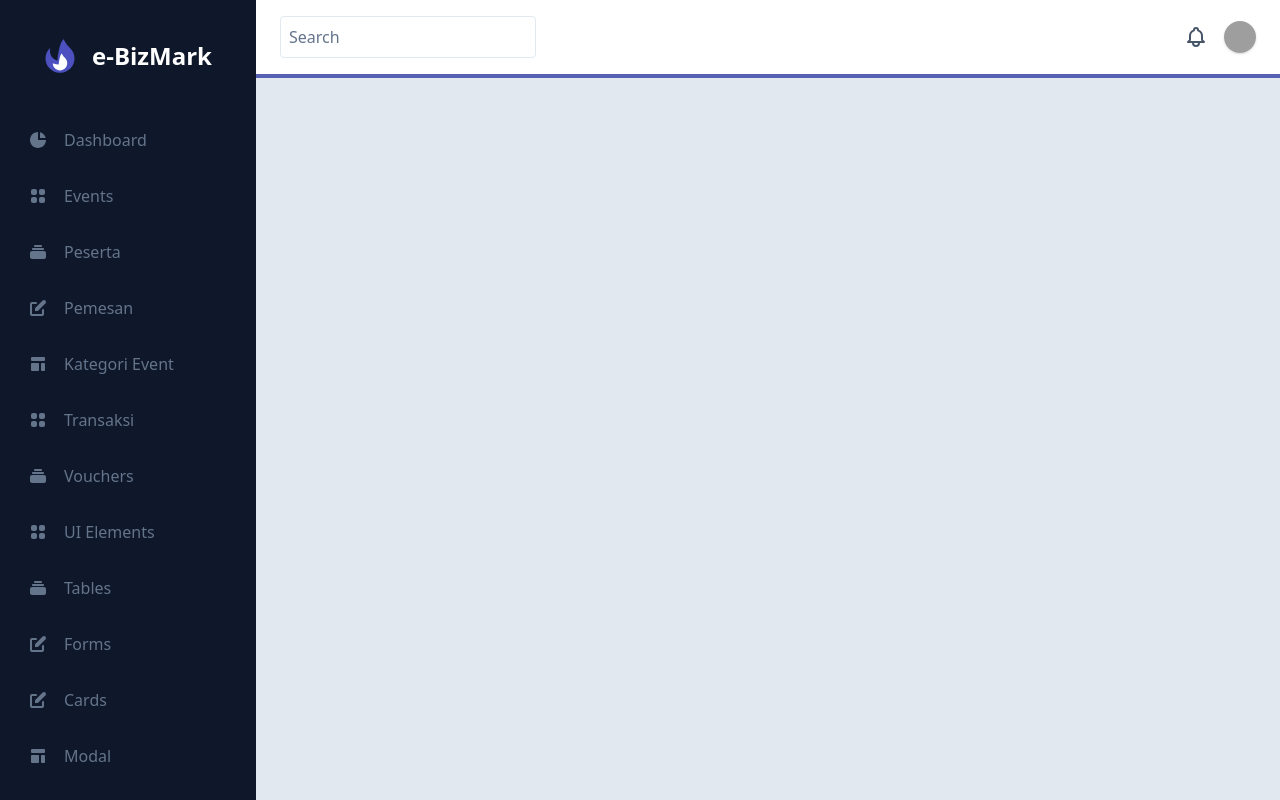
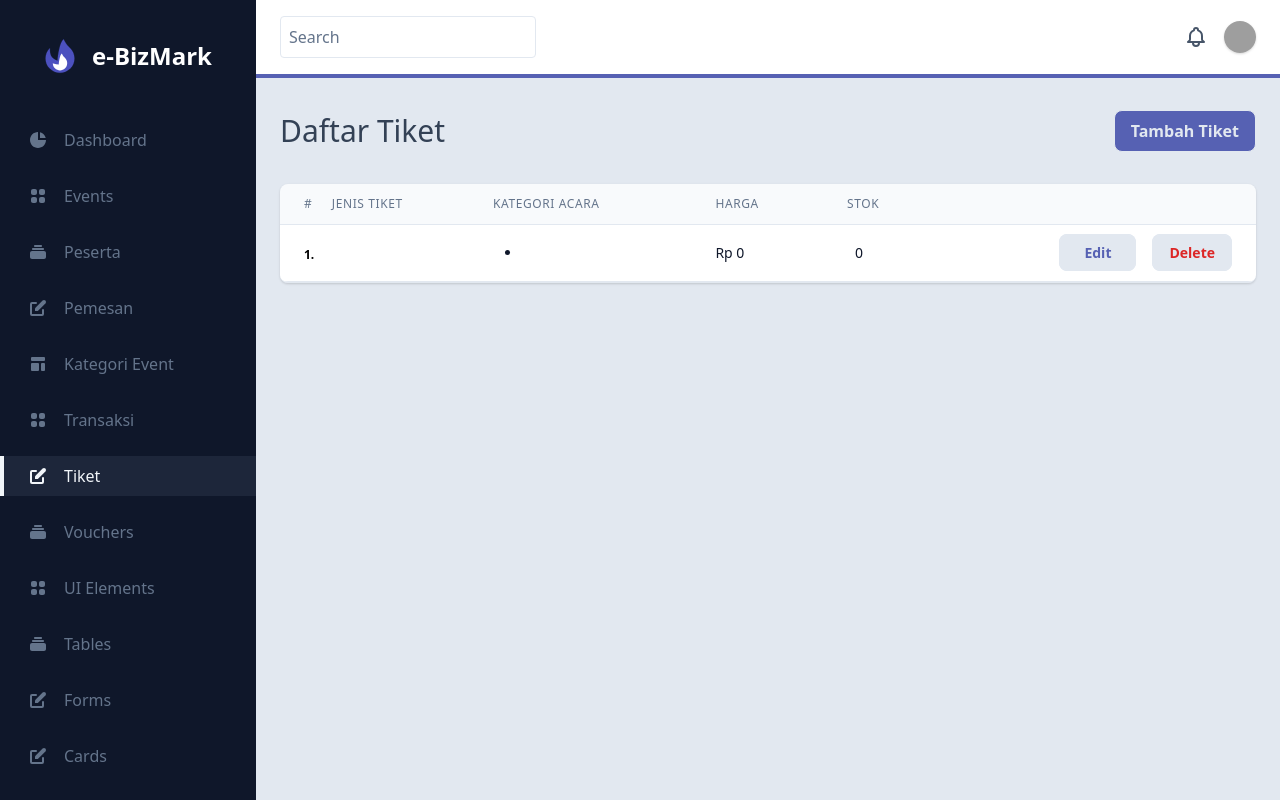
Before and after one commit to eBizmark/frontend-admin, a Vue app: page /tickets in a window 1280 px wide. Built offline with nearby package versions, Linux system fonts and the light colour scheme; no server answers; grey boxes are pictures that could not be loaded.

Commit message:
add tiket table/tab

```diff
--- a/src/components/Sidebar.vue
+++ b/src/components/Sidebar.vue
@@ -192,6 +192,25 @@
 
         <router-link
           class="flex items-center duration-200 mt-4 py-2 px-6 border-l-4"
+          :class="[$route.name === 'Tiket' ? activeClass : inactiveClass]"
+          to="/tickets"
+        >
+          <svg class="h-5 w-5" fill="currentColor" viewBox="0 0 20 20">
+            <path
+              d="M17.414 2.586a2 2 0 00-2.828 0L7 10.172V13h2.828l7.586-7.586a2 2 0 000-2.828z"
+            />
+            <path
+              fill-rule="evenodd"
+              d="M2 6a2 2 0 012-2h4a1 1 0 010 2H4v10h10v-4a1 1 0 112 0v4a2 2 0 01-2 2H4a2 2 0 01-2-2V6z"
+              clip-rule="evenodd"
+            />
+          </svg>
+
+          <span class="mx-4">Tiket</span>
+        </router-link>
+
+        <router-link
+          class="flex items-center duration-200 mt-4 py-2 px-6 border-l-4"
           :class="[$route.name === 'Vouchers' ? activeClass : inactiveClass]"
           to="/vouchers"
         >
--- /dev/null
+++ b/src/pages/Tiket/index.vue
@@ -0,0 +1,137 @@
+<template>
+  <div>
+
+    <div class="flex justify-between items-center">
+      <div class="flex justify-start">
+        <h3 class="text-gray-700 text-3xl font-medium">Daftar Tiket</h3>
+      </div>
+
+      <div class="flex justify-end">
+        <a href="#" class="bg-indigo-600 hover:bg-indigo-400 hover:text-white border border-gray-200 text-gray-200 font-bold py-2 px-4 rounded-lg">Tambah Tiket</a>
+      </div>
+    </div>
+
+    <div class="mt-8"></div>
+
+    <div class="flex flex-col mt-8">
+      <div class="-my-2 py-2 overflow-x-auto sm:-mx-6 sm:px-6 lg:-mx-8 lg:px-8">
+        <div
+          class="align-middle inline-block min-w-full shadow overflow-hidden sm:rounded-lg border-b border-gray-200"
+        >
+          <table class="min-w-full">
+            <thead>
+              <tr>
+                <th
+                  class="pl-6 py-3 border-b border-gray-200 bg-gray-50 text-left text-xs leading-4 font-medium text-gray-500 uppercase tracking-wider"
+                >
+                  #
+                </th>
+                <th
+                  class="pr-6 py-3 border-b border-gray-200 bg-gray-50 text-left text-xs leading-4 font-medium text-gray-500 uppercase tracking-wider"
+                >
+                  Jenis Tiket
+                </th>
+                <th
+                  class="px-6 py-3 border-b border-gray-200 bg-gray-50 text-left text-xs leading-4 font-medium text-gray-500 uppercase tracking-wider"
+                >
+                  Kategori Acara
+                </th>
+                <th
+                  class="px-6 py-3 border-b border-gray-200 bg-gray-50 text-left text-xs leading-4 font-medium text-gray-500 uppercase tracking-wider"
+                >
+                  Harga
+                </th>
+                <th
+                  class="px-6 py-3 border-b border-gray-200 bg-gray-50 text-left text-xs leading-4 font-medium text-gray-500 uppercase tracking-wider"
+                >
+                  Stok
+                </th>
+                <th class="px-6 py-3 border-b border-gray-200 bg-gray-50"></th>
+              </tr>
+            </thead>
+            <tbody class="bg-white">
+              <tr v-for="(tiket, index) in dataTiket" :key="index">
+                <td class="pl-6 py-4 whitespace-no-wrap border-b border-gray-200">
+                  <span class="inline-flex text-xs leading-5 font-semibold rounded-full">
+                    {{ index+1 }}.
+                    </span>
+                </td>
+                <td class="pr-6 py-4 whitespace-no-wrap border-b border-gray-200">
+                  <div class="flex items-center">
+                    <div class="text-sm leading-5 font-medium text-gray-900">
+                        {{ tiket.nama }}
+                      </div>
+                  </div>
+                </td>
+                <td class="px-6 py-4 whitespace-no-wrap border-b border-gray-200">
+                  <div class="flex items-center">
+                    <div class="text-sm leading-5 font-medium text-gray-900">
+                      <div class="ml-3">
+                        <li v-for="(kategori,index) in tiket.kategori" :key="index">
+                          {{ kategori.nama }}
+                        </li>
+                      </div>
+                    </div>
+                  </div>
+                </td>
+                <td class="px-6 py-4 whitespace-no-wrap border-b border-gray-200">
+                  <div class="flex items-center">
+                    <div class="text-sm leading-5 font-medium text-gray-900">
+                        Rp {{ tiket.harga }}
+                      </div>
+                  </div>
+                </td>
+                <td class="px-6 py-4 whitespace-no-wrap border-b border-gray-200">
+                  <div class="flex items-center">
+                    <div class="text-sm leading-5 font-medium text-gray-900 ml-2">
+                        {{ tiket.stok }}
+                      </div>
+                  </div>
+                </td>
+                <td class="px-6 py-4 whitespace-no-wrap text-right border-b border-gray-200 text-sm leading-5 font-medium">
+                  <a href="#" class="bg-gray-200 hover:bg-indigo-600 hover:text-white border border-gray-200 text-indigo-600 font-bold py-2 px-6 rounded-lg">Edit</a>
+                  <a href="#" class="bg-gray-200 hover:bg-red-600 hover:text-white border border-gray-200 text-red-600 font-bold py-2 px-4 rounded-lg ml-4">Delete</a>
+                </td>
+              </tr>
+            </tbody>
+          </table>
+        </div>
+      </div>
+    </div>
+  </div>
+</template>
+
+<script>
+import axios from "axios"
+import { defineComponent, ref, onMounted, reactive } from "vue";
+export default defineComponent({
+  setup() {
+    const tiket = reactive({
+        "id": null,
+        "nama": "",
+        "kategori": [{
+                "id": null,
+                "nama": ""
+            }
+        ],
+        "harga": 0,
+        "stok": 0
+    });
+
+    const dataTiket = ref([tiket]);
+
+    const getDataTiket = async()=>{
+      let { data } = await axios.get("/tiket");
+      dataTiket.value = data;
+    }
+
+    onMounted(()=>{
+      getDataTiket();
+    })
+
+    return{
+      dataTiket
+    }
+  },
+});
+</script>
--- a/src/router/index.js
+++ b/src/router/index.js
@@ -6,6 +6,7 @@ import Bookers from "@/pages/Bookers/index.vue";
 import Kategori from "@/pages/Kategori/index.vue";
 import Transaksi from "@/pages/Transaksi/index.vue";
 import Vouchers from "@/pages/Vouchers/index.vue";
+import Tiket from "@/pages/Tiket/index.vue";
 import Forms from "@/pages/Forms.vue";
 import Tables from "@/pages/Tables.vue";
 import UIElements from "@/pages/UIElements.vue";
@@ -56,6 +57,11 @@ const routes = [
         component: Vouchers,
       },
       {
+        path: "/tickets",
+        name: "Tiket",
+        component: Tiket,
+      },
+      {
         path: "/forms",
         name: "Forms",
         component: Forms,
```
